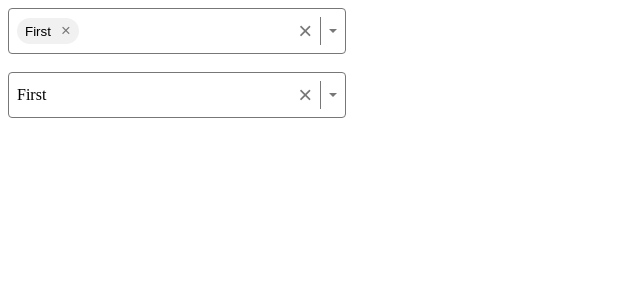
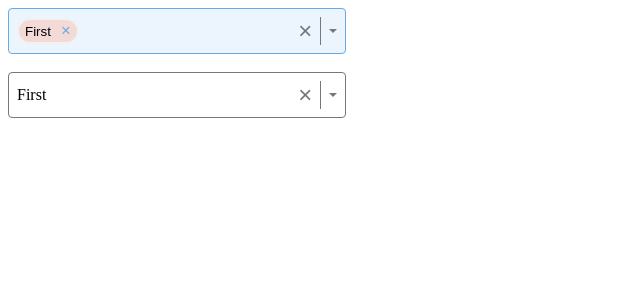
Before and after one commit to MuhammadAakash/react-multiselect, a React (Vite) app: page / in a window 1280 px wide. Shown: the top 300 px of the page, without its empty margins (0-640 px from the left). Built offline with nearby package versions, Linux system fonts and the light colour scheme.

Commit message:
Added custom props for styling of background of multi select box, tag background, etc.

```diff
--- a/src/App.tsx
+++ b/src/App.tsx
@@ -35,6 +35,10 @@ function App() {
         onChange={(opt) => {
           setValue1(opt);
         }}
+        backgroundColor="#ECF5FD"
+        borderColor="#67AAE4"
+        tagBackgroundColor="#F4DAD7"
+        closeTagColor="#67AAE4"
       />
       <br />
 
--- a/src/Select.tsx
+++ b/src/Select.tsx
@@ -20,9 +20,22 @@ export type SelectOption = {
 
 type SelectProps = {
   options: SelectOption[];
+  backgroundColor?: string;
+  borderColor?: string;
+  tagBackgroundColor?: string;
+  closeTagColor?: string;
 } & (SingleSelectProps | MultipleSelectProps);
 
-const Select = ({ multiple, options, onChange, value }: SelectProps) => {
+const Select = ({
+  multiple,
+  options,
+  onChange,
+  value,
+  backgroundColor = "#ffffff",
+  borderColor = "#777",
+  tagBackgroundColor = "#f1f1f1ff",
+  closeTagColor = "#777",
+}: SelectProps) => {
   const [isOpen, setIsOpen] = useState(false);
   const [highlightedIndex, setHighlightedIndex] = useState<number>(0);
 
@@ -62,6 +75,10 @@ const Select = ({ multiple, options, onChange, value }: SelectProps) => {
       onBlur={() => setIsOpen(false)}
       tabIndex={0}
       className={styles.container}
+      style={{
+        backgroundColor: backgroundColor,
+        borderColor: borderColor,
+      }}
     >
       <span className={styles.value}>
         {multiple
@@ -73,9 +90,20 @@ const Select = ({ multiple, options, onChange, value }: SelectProps) => {
                   selectOption(v);
                 }}
                 className={styles["option-badge"]}
+                style={{
+                  backgroundColor: tagBackgroundColor,
+                }}
               >
                 {v.label}
-                <span className={styles["remove-btn"]}> &times;</span>
+                <span
+                  className={styles["remove-btn"]}
+                  style={{
+                    color: closeTagColor,
+                  }}
+                >
+                  {" "}
+                  &times;
+                </span>
               </button>
             ))
           : value?.label}
```
